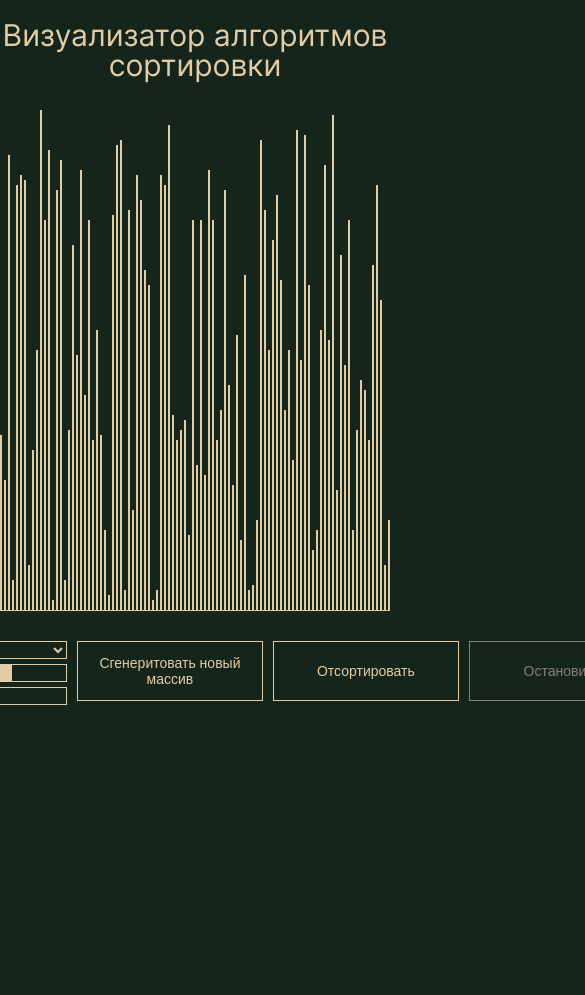
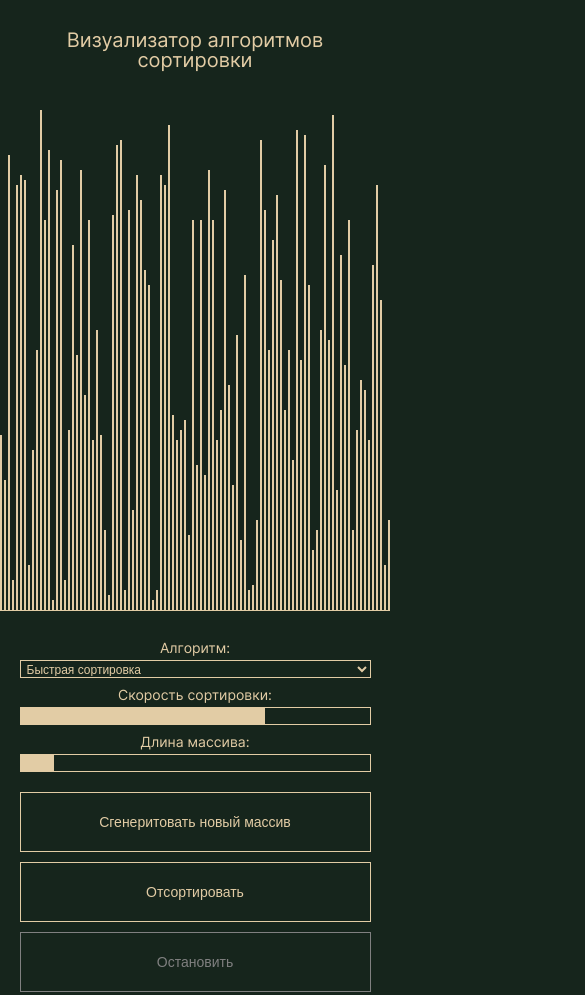
Before and after one commit to uzornakovre/sort-algs-visual, a website built with webpack: page src/index.html in a window 390 px wide. Shown: the top 995 px of the page, 585 px wide, since content can reach past the window. Before the commit the page ends 844 px from the top, so only its background shows below. Built offline with nearby package versions, Linux system fonts and the light colour scheme.

Commit message:
feat: add adaptive for mobile

```diff
--- a/src/assets/styles/components/controls.scss
+++ b/src/assets/styles/components/controls.scss
@@ -1,6 +1,11 @@
 .controls {
   display: flex;
   gap: 10px;
+
+  @media screen and (max-width: 1023px) {
+    flex-direction: column;
+    width: 90%;
+  }
 
   button {
     width: 200px;
@@ -22,6 +27,10 @@
       color: $color-disabled;
       cursor: default;
     }
+
+    @media screen and (max-width: 1023px) {
+      width: 100%;
+    }
   }
 
   select {
@@ -38,6 +47,10 @@
     &:focus {
       outline: none;
     }
+
+    @media screen and (max-width: 1023px) {
+      width: 100%;
+    }
   }
 
   .settings {
@@ -51,6 +64,11 @@
     gap: 5px;
     align-items: center;
     justify-content: space-between;
+
+    @media screen and (max-width: 1023px) {
+      flex-direction: column;
+      margin-bottom: 10px;
+    }
   }
 
   label {
@@ -73,6 +91,10 @@
     appearance: none;
     overflow: hidden;
     cursor: pointer;
+
+    @media screen and (max-width: 1023px) {
+      width: 100%;
+    }
 
     &:disabled {
       cursor: default;
--- /dev/null
+++ b/src/assets/styles/components/title.scss
@@ -0,0 +1,6 @@
+.title {
+  @media screen and (max-width: 1023px) {
+    font-size: 20px;
+    margin: 10px;
+  }
+}
--- a/src/assets/styles/index.scss
+++ b/src/assets/styles/index.scss
@@ -5,5 +5,6 @@
 
 @import "../styles/components/page.scss";
 @import "../styles/components/container.scss";
+@import "../styles/components/title.scss";
 @import "../styles/components/bars.scss";
 @import "../styles/components/controls.scss";
```
